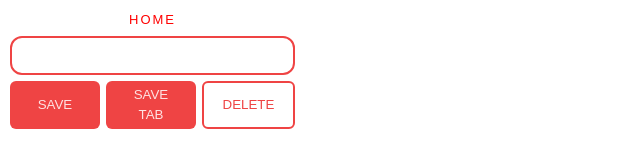
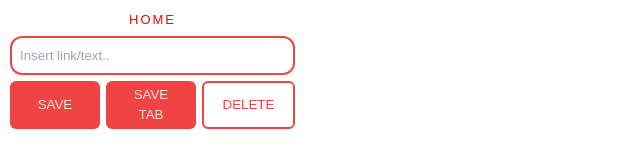
Before and after one commit to DAngelo-Diego/Chrome-extension, a browser extension: page index.html in a window 1280 px wide. Shown: the full height of the page, 0-640 px from the left. Drawn offline with Linux system fonts and the light colour scheme.

Commit message:
placeholder

```diff
--- a/index.html
+++ b/index.html
@@ -12,6 +12,7 @@
       <input
         type="text"
         id="input-el"
+        placeholder="Insert link/text.."
         class="input border-red-500 border-2 px-2 py-2 focus:outline-none"
       />
       <div class="bu flex flex-row">
```
